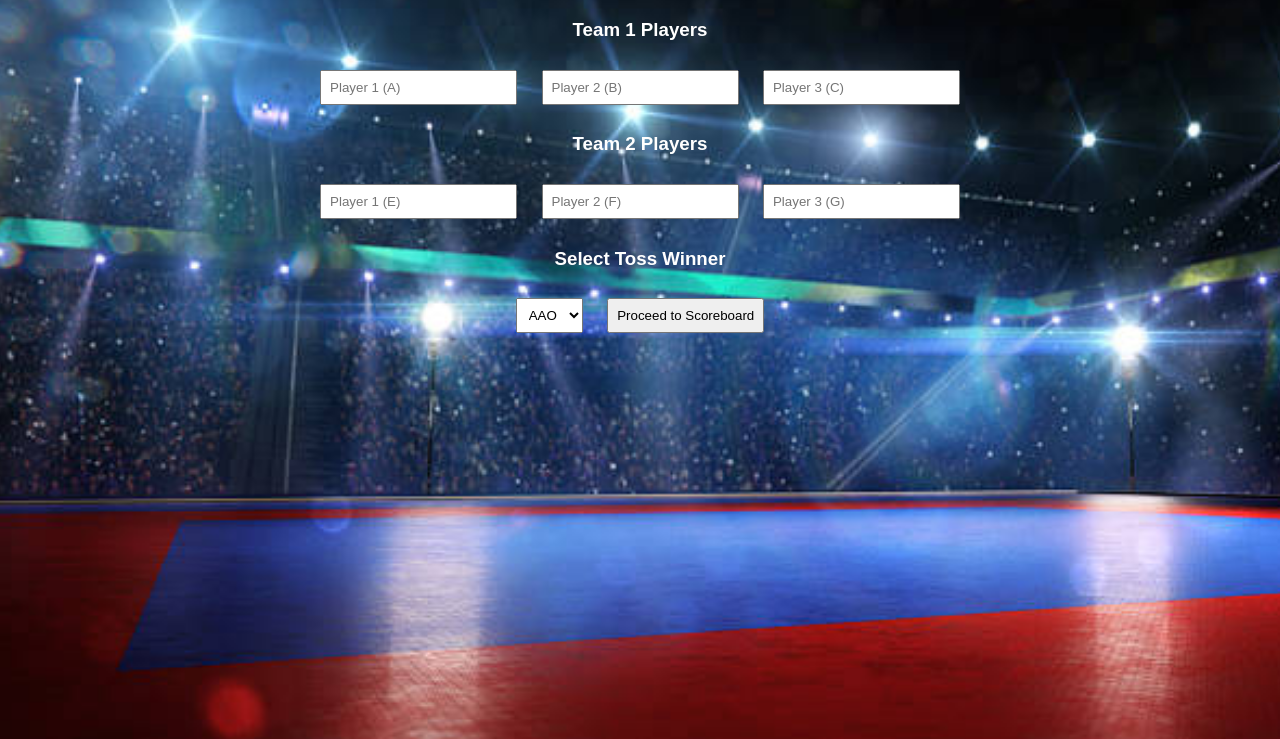
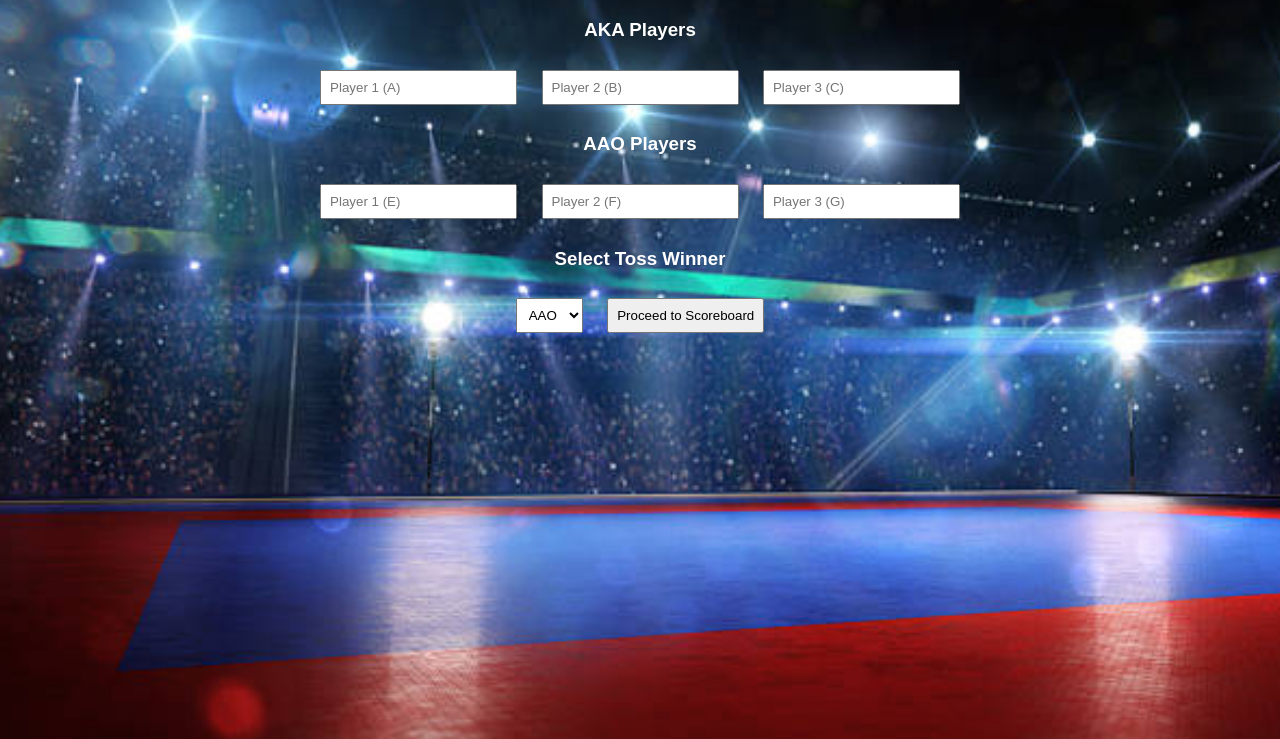
Before and after one commit to yashparab05083/Karate-team-kumite, a plain HTML site: page index.html in a window 1280 px wide. Shown: the part 61-800 px from the top of the page. Drawn offline with Linux system fonts and the light colour scheme.

Commit message:
Update index.html

```diff
--- a/index.html
+++ b/index.html
@@ -43,12 +43,12 @@
     <div class="container">
         <h1>Enter Players</h1>
 
-        <h3>Team 1 Players</h3>
+        <h3>AKA Players</h3>
         <input type="text" id="team1_player1" placeholder="Player 1 (A)">
         <input type="text" id="team1_player2" placeholder="Player 2 (B)">
         <input type="text" id="team1_player3" placeholder="Player 3 (C)">
 
-        <h3>Team 2 Players</h3>
+        <h3>AAO Players</h3>
         <input type="text" id="team2_player1" placeholder="Player 1 (E)">
         <input type="text" id="team2_player2" placeholder="Player 2 (F)">
         <input type="text" id="team2_player3" placeholder="Player 3 (G)">
```
